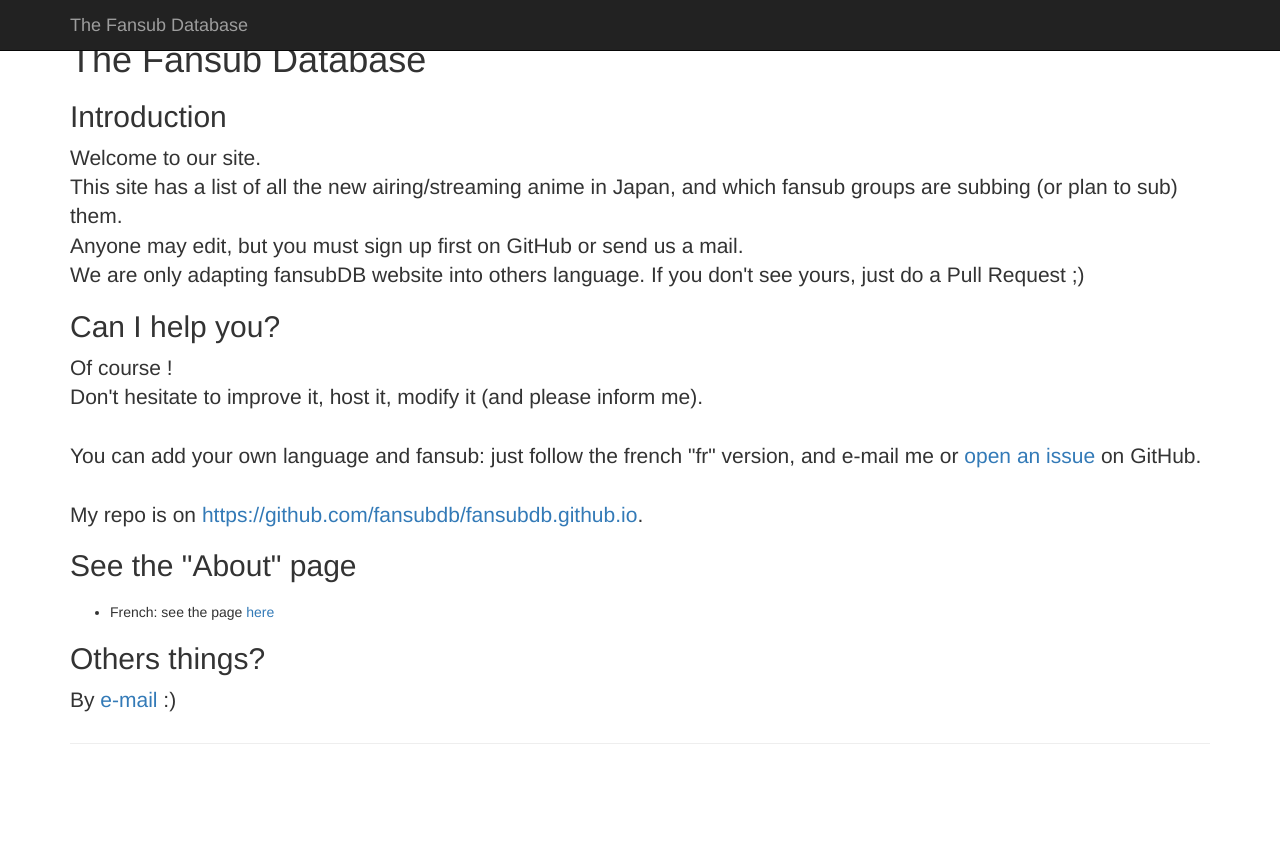
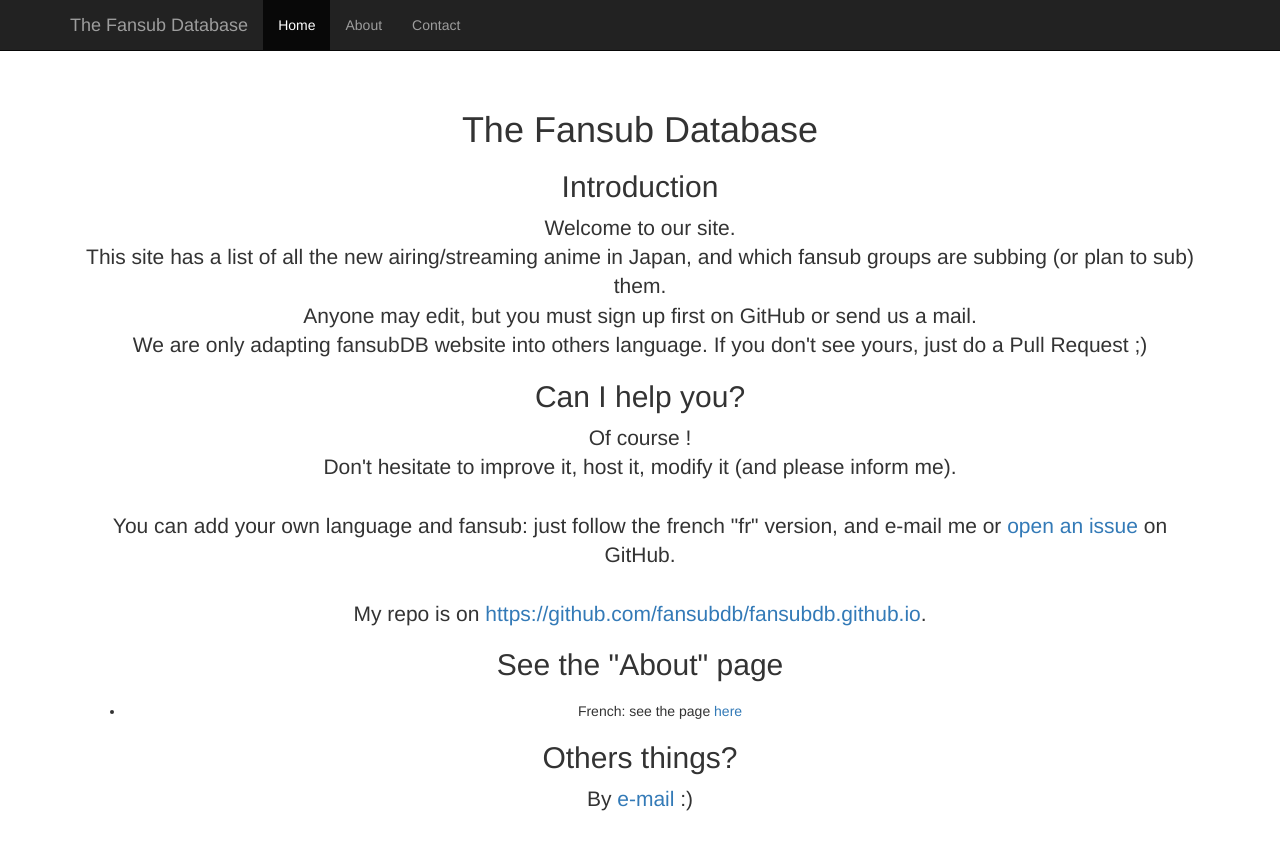
Before and after one commit to FansubDB/Test, a plain HTML site: page index.html in a window 1280 px wide. Before the commit the page ends 800 px from the top, so only its background shows below. Drawn offline with nearby package versions, Linux system fonts and the light colour scheme.

Commit message:
Update index.html

```diff
--- a/index.html
+++ b/index.html
@@ -9,8 +9,7 @@
 		<meta name="keywords" content="fansub, database, list, Japan, simulcast, world">
 
 		<link rel="stylesheet" href="external/bootstrap.min.css">
-
-		<link rel="stylesheet" href="stylesheets/navbar_center.css" type="text/css">
+		<link href="starter-template.css" rel="stylesheet">
 	</head>
 
 	<body>
@@ -26,14 +25,17 @@
 					<a class="navbar-brand" href="#">The Fansub Database</a>
 				</div>
 				<div id="navbar" class="navbar-collapse collapse">
-					<ul id="navbar-ul" class="nav navbar-nav">
+					<ul class="nav navbar-nav">
+						<li class="active"><a href="#">Home</a></li>
+						<li><a href="#about">About</a></li>
+						<li><a href="#contact">Contact</a></li>
 					</ul>
 				</div>
 			</div>
 		</nav>
 
 		<div class="container">
-			<div class="page-header">
+			<div class="starter-template">
 				<h1>The Fansub Database</h1>
 				<h2>Introduction</h2>
 				<p class="lead">
@@ -69,15 +71,7 @@
 					By <a href="mailto:fansubdb@mail-me.com" title="Email-me!">e-mail</a> :)
 				</p>
 			</div>
-			<noscript>
-				<link rel="stylesheet" property="stylesheet" type="text/css" href="stylesheets/noscript.css">
-			</noscript>
 		</div>
-
-		<script type='text/javascript' src='js/data.js'></script>
-		<script type='text/javascript'>
-			readJsonFile('lang.json', HOME);
-		</script>
 
 		<script src="external/jquery.min.js"></script>
 		<script src="external/bootstrap.min.js"></script>
```
